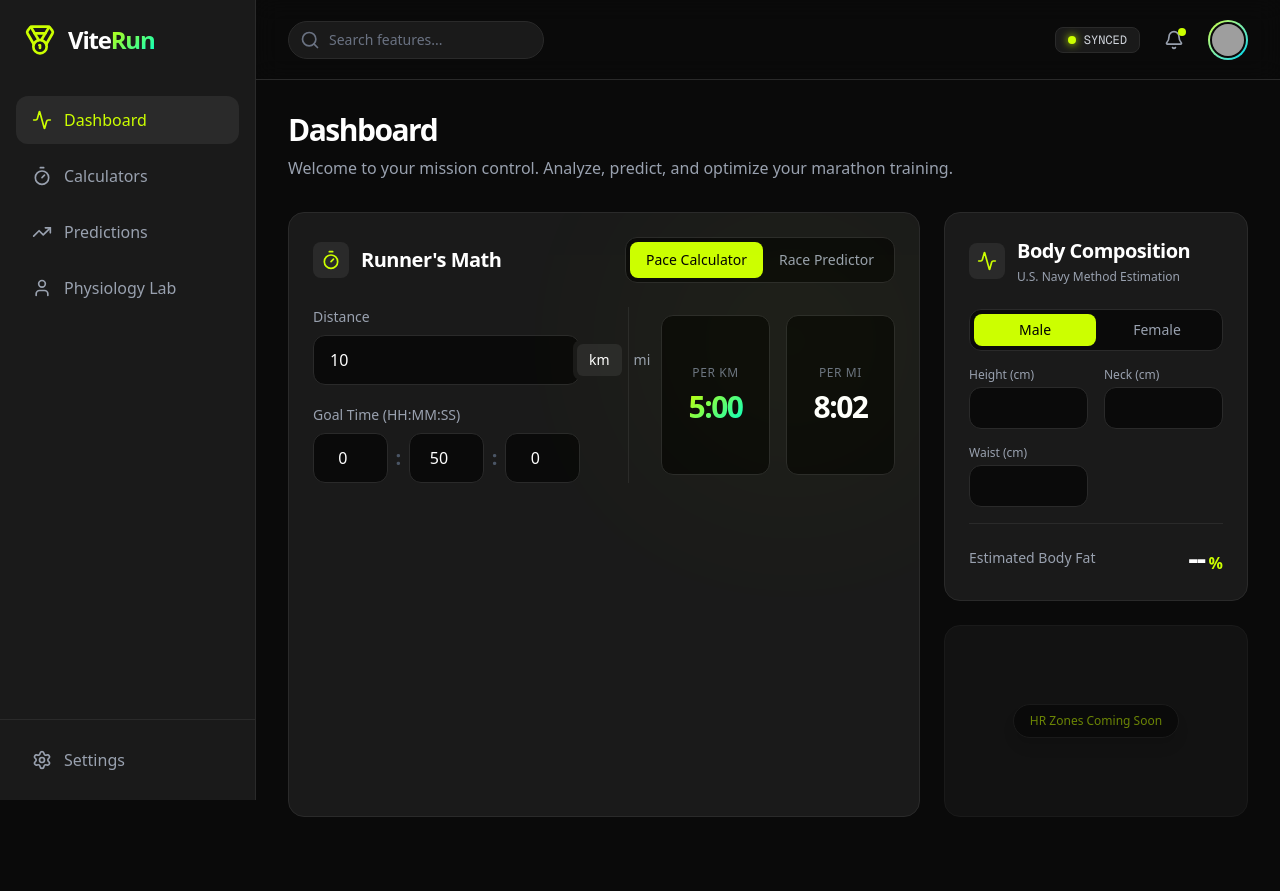
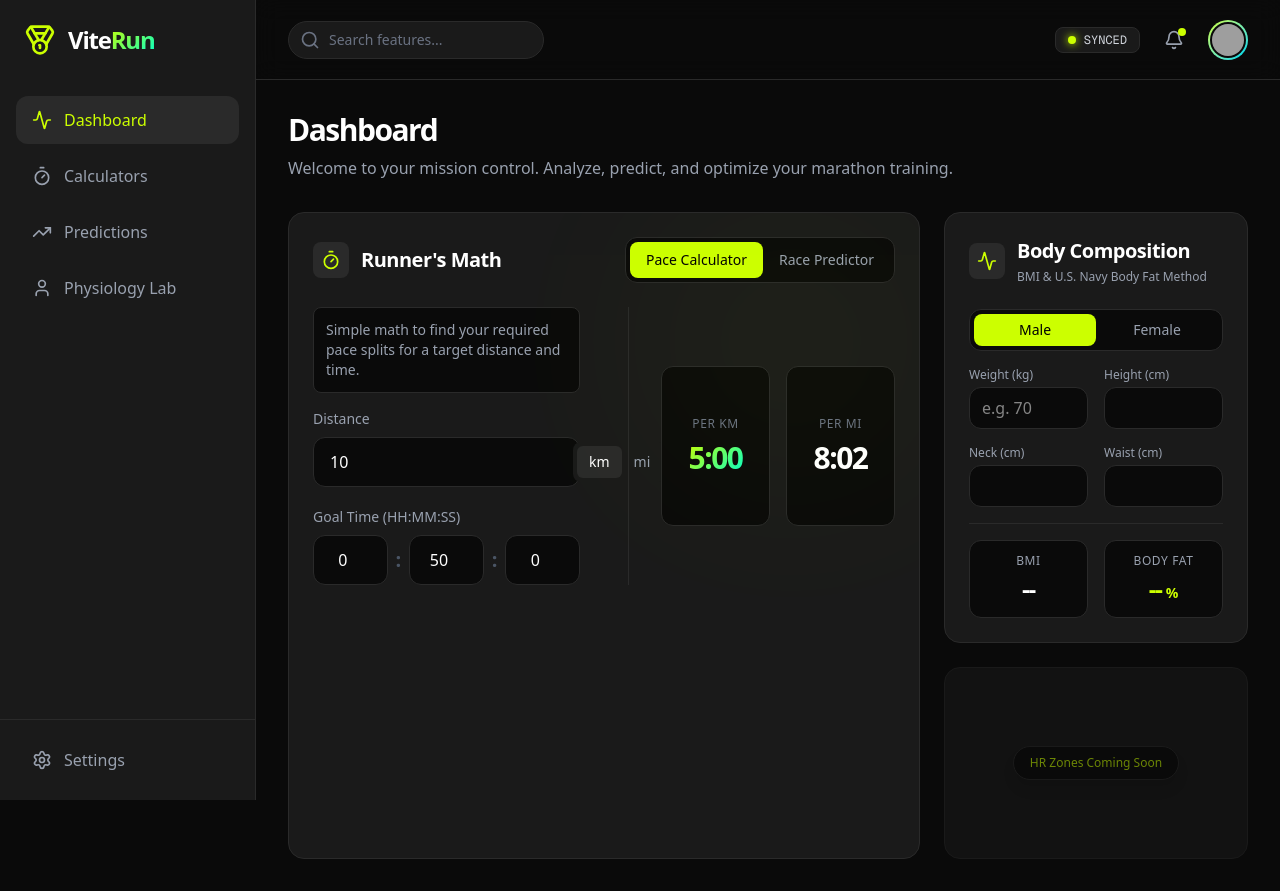
Before and after one commit to victorreverter/viterun, a Next.js app: page / in a window 1280 px wide. Before the commit the page ends 849 px from the top, so only its background shows below. Built offline with nearby package versions, Linux system fonts and the light colour scheme; grey boxes are pictures that could not be loaded.

Commit message:
feat: added BMI to body fat calculator and clarified pace/predictor text

```diff
--- a/src/components/calculators/BodyFatCalculator.tsx
+++ b/src/components/calculators/BodyFatCalculator.tsx
@@ -4,35 +4,47 @@ import { useUserStore } from "@/store/useUserStore";
 import { Activity } from "lucide-react";
 
 export function BodyFatCalculator() {
-    const { gender, height, neck, waist, hips, updateField } = useUserStore();
+    const { gender, weight, height, neck, waist, hips, updateField } = useUserStore();
 
-    const calculateBodyFat = () => {
-        if (!height || !neck || !waist || (gender === "female" && !hips)) {
-            return "--";
-        }
+    const calculateVariables = () => {
+        let bf = "--";
+        let bmiValue = "--";
 
-        const h = Number(height);
+        const wKg = Number(weight);
+        const hCm = Number(height);
         const n = Number(neck);
         const w = Number(waist);
         const hip = Number(hips);
 
-        let bf = 0;
-
-        if (gender === "male") {
-            // U.S. Navy Method for Men (measurements in cm)
-            // 495 / (1.0324 - 0.19077 * log10(waist - neck) + 0.15456 * log10(height)) - 450
-            bf = 495 / (1.0324 - 0.19077 * Math.log10(w - n) + 0.15456 * Math.log10(h)) - 450;
-        } else {
-            // U.S. Navy Method for Women
-            // 495 / (1.29579 - 0.35004 * log10(waist + hip - neck) + 0.22100 * log10(height)) - 450
-            bf = 495 / (1.29579 - 0.35004 * Math.log10(w + hip - n) + 0.22100 * Math.log10(h)) - 450;
+        // Calculate BMI if height and weight exist
+        if (wKg > 0 && hCm > 0) {
+            const hM = hCm / 100;
+            const bmiCalc = wKg / (hM * hM);
+            if (!isNaN(bmiCalc) && bmiCalc > 0 && bmiCalc < 100) {
+                bmiValue = bmiCalc.toFixed(1);
+            }
         }
 
-        if (isNaN(bf) || bf < 0 || bf > 100) return "--";
-        return bf.toFixed(1);
+        // Calculate Body Fat if measurements exist
+        if (hCm && n && w && (gender === "male" || hip)) {
+            let bfCalc = 0;
+            if (gender === "male") {
+                // U.S. Navy Method for Men
+                bfCalc = 495 / (1.0324 - 0.19077 * Math.log10(w - n) + 0.15456 * Math.log10(hCm)) - 450;
+            } else {
+                // U.S. Navy Method for Women
+                bfCalc = 495 / (1.29579 - 0.35004 * Math.log10(w + hip - n) + 0.22100 * Math.log10(hCm)) - 450;
+            }
+
+            if (!isNaN(bfCalc) && bfCalc >= 0 && bfCalc <= 100) {
+                bf = bfCalc.toFixed(1);
+            }
+        }
+
+        return { bf, bmi: bmiValue };
     };
 
-    const bodyFat = calculateBodyFat();
+    const { bf, bmi } = calculateVariables();
 
     return (
         <div className="bg-brand-surface rounded-2xl border border-brand-surface-light p-6 overflow-hidden relative">
@@ -42,7 +54,7 @@ export function BodyFatCalculator() {
                 </div>
                 <div>
                     <h2 className="text-xl font-bold tracking-tight">Body Composition</h2>
-                    <p className="text-xs text-gray-400 mt-1">U.S. Navy Method Estimation</p>
+                    <p className="text-xs text-gray-400 mt-1">BMI & U.S. Navy Body Fat Method</p>
                 </div>
             </div>
 
@@ -66,6 +78,16 @@ export function BodyFatCalculator() {
                 </div>
 
                 <div className="grid grid-cols-2 gap-4">
+                    <div>
+                        <label className="block text-xs font-medium text-gray-400 mb-1">Weight (kg)</label>
+                        <input
+                            type="number"
+                            value={weight}
+                            onChange={(e) => updateField("weight", e.target.value ? parseFloat(e.target.value) : "")}
+                            className="w-full bg-brand-midnight rounded-xl border border-brand-surface-light px-3 py-2 text-white outline-none focus:border-brand-lime transition-colors"
+                            placeholder="e.g. 70"
+                        />
+                    </div>
                     <div>
                         <label className="block text-xs font-medium text-gray-400 mb-1">Height (cm)</label>
                         <input
@@ -95,7 +117,7 @@ export function BodyFatCalculator() {
                     </div>
 
                     {gender === "female" && (
-                        <div className="col-span-1">
+                        <div className="col-span-2">
                             <label className="block text-xs font-medium text-gray-400 mb-1">Hips (cm)</label>
                             <input
                                 type="number"
@@ -107,11 +129,22 @@ export function BodyFatCalculator() {
                     )}
                 </div>
 
-                <div className="mt-4 pt-4 border-t border-brand-surface-light flex items-center justify-between">
-                    <span className="text-sm text-gray-400 font-medium">Estimated Body Fat</span>
-                    <div className="flex items-baseline gap-1">
-                        <span className="text-3xl font-bold tracking-tighter text-white">{bodyFat}</span>
-                        <span className="text-brand-lime font-bold">%</span>
+                <div className="mt-4 pt-4 border-t border-brand-surface-light grid grid-cols-2 gap-4">
+                    {/* BMI Output */}
+                    <div className="flex flex-col items-center justify-center p-3 bg-brand-midnight rounded-xl border border-brand-surface-light">
+                        <span className="text-xs text-gray-400 font-medium uppercase tracking-wider mb-1">BMI</span>
+                        <div className="flex items-baseline gap-1">
+                            <span className="text-2xl font-bold tracking-tighter text-white">{bmi}</span>
+                        </div>
+                    </div>
+
+                    {/* Body Fat Output */}
+                    <div className="flex flex-col items-center justify-center p-3 bg-brand-midnight rounded-xl border border-brand-surface-light">
+                        <span className="text-xs text-gray-400 font-medium uppercase tracking-wider mb-1">Body Fat</span>
+                        <div className="flex items-baseline gap-1">
+                            <span className="text-2xl font-bold tracking-tighter text-brand-lime">{bf}</span>
+                            <span className="text-brand-lime font-bold text-sm">%</span>
+                        </div>
                     </div>
                 </div>
             </div>
--- a/src/components/calculators/PacePredictor.tsx
+++ b/src/components/calculators/PacePredictor.tsx
@@ -103,6 +103,9 @@ export function PacePredictor() {
                 <div className="space-y-5">
                     {activeTab === "pace" && (
                         <div className="animate-in fade-in slide-in-from-left-4 duration-300">
+                            <div className="mb-4 text-sm text-gray-400 bg-brand-midnight p-3 rounded-lg border border-brand-surface-light">
+                                Simple math to find your required pace splits for a target distance and time.
+                            </div>
                             <div>
                                 <label className="block text-sm font-medium text-gray-400 mb-2">Distance</label>
                                 <div className="flex bg-brand-midnight rounded-xl border border-brand-surface-light p-1">
@@ -166,7 +169,7 @@ export function PacePredictor() {
                     {activeTab === "predictor" && (
                         <div className="animate-in fade-in slide-in-from-right-4 duration-300">
                             <div className="mb-4 text-sm text-gray-400 bg-brand-midnight p-3 rounded-lg border border-brand-surface-light">
-                                Estimates marathon finishing time based on the <strong>Riegel Formula</strong>.
+                                Forecasts your marathon finish time using the <strong>Riegel Formula</strong>, accounting for physiological decay over longer distances.
                             </div>
                             <div>
                                 <label className="block text-sm font-medium text-gray-400 mb-2">Recent Race Distance</label>
```
